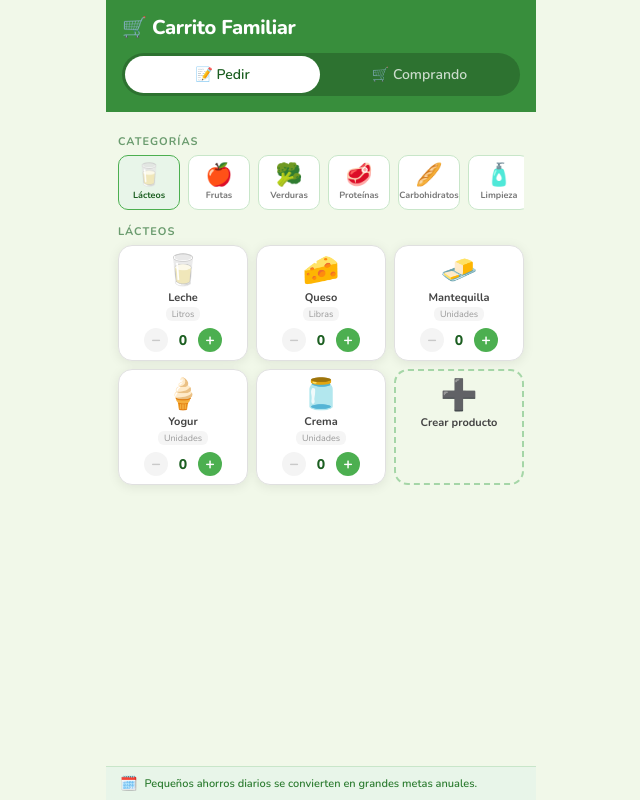
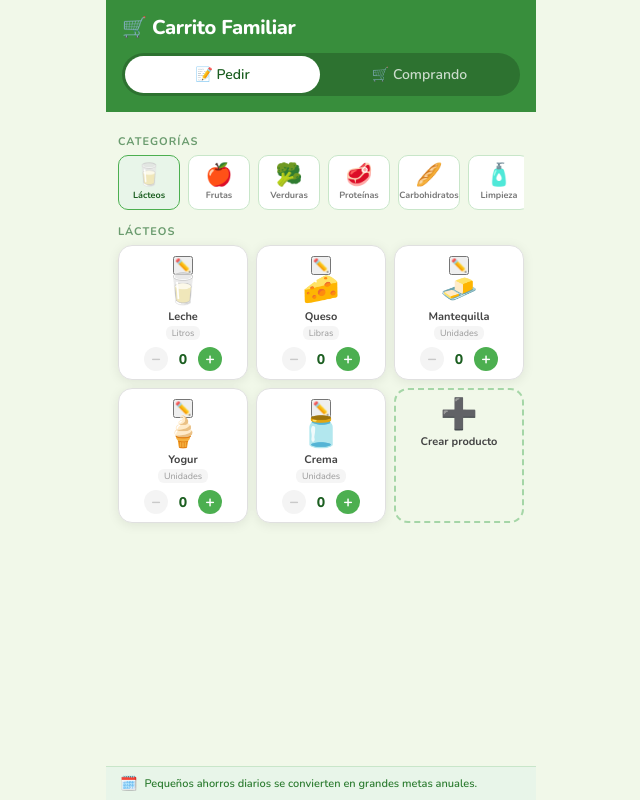
Before and after one commit to arteal-quimico/carrito-familiar, a React (Vite) app: page / in a window 1280 px wide. Shown: the whole page, without its empty margins (319-959 px from the left). Built offline with nearby package versions, Linux system fonts and the light colour scheme; no server answers; the database is empty.

Commit message:
Update PedirView.jsx

```diff
--- a/src/components/PedirView.jsx
+++ b/src/components/PedirView.jsx
@@ -1,9 +1,11 @@
 import { useState } from 'react'
 import { CATEGORIES, UNITS } from '../data/products'
+import CreateProductModal from './CreateProductModal'
 
-export default function PedirView({ products, items, addItem, updateItem, onOpenCreate }) {
+export default function PedirView({ products, items, addItem, updateItem, onOpenCreate, onEditProduct, onDeleteProduct }) {
   const [selectedCat, setSelectedCat] = useState('lacteos')
   const [localQty, setLocalQty] = useState({})
+  const [editingProduct, setEditingProduct] = useState(null)
 
   const getItemKey = (catId, productId) => `${catId}_${productId}`
 
@@ -16,12 +18,11 @@ export default function PedirView({ products, items, addItem, updateItem, onOpen
     const key = getItemKey(catId, product.id)
     const currentQty = getQty(catId, product.id)
     const newQty = Math.max(0, currentQty + delta)
-
     setLocalQty(prev => ({ ...prev, [key]: newQty }))
 
     if (newQty === 0) {
       if (items[key] && (items[key].confirmedQty || 0) === 0) {
-        const { removeItem } = await import('../hooks/useFirebase')
+        await updateItem(key, { pendingQty: 0 })
       }
     } else if (!items[key]) {
       await addItem(key, {
@@ -61,16 +62,20 @@ export default function PedirView({ products, items, addItem, updateItem, onOpen
       <div className="section-label">{currentCat?.name}</div>
       <div className="products-grid">
         {prods.map(product => {
-          const key = getItemKey(selectedCat, product.id)
           const qty = getQty(selectedCat, product.id)
           const isAdded = qty > 0
           const unitLabel = UNITS.find(u => u.id === product.unit)?.label || product.unit
 
           return (
-            <div
-              key={product.id}
-              className={`product-card ${isAdded ? 'added' : ''}`}
-            >
+            <div key={product.id} className={`product-card ${isAdded ? 'added' : ''}`}>
+              {/* Botón editar */}
+              <button
+                className="edit-btn"
+                onClick={e => { e.stopPropagation(); setEditingProduct({ ...product, category: selectedCat }) }}
+              >
+                ✏️
+              </button>
+
               <span className="product-emoji">{product.emoji}</span>
               <div className="product-name">{product.name}</div>
               <div className="product-unit">{unitLabel}</div>
@@ -99,6 +104,22 @@ export default function PedirView({ products, items, addItem, updateItem, onOpen
           <div className="product-name">Crear producto</div>
         </button>
       </div>
+
+      {/* Modal editar */}
+      {editingProduct && (
+        <CreateProductModal
+          editProduct={editingProduct}
+          onClose={() => setEditingProduct(null)}
+          onSave={async (updated) => {
+            await onEditProduct(updated)
+            setEditingProduct(null)
+          }}
+          onDelete={async (product) => {
+            await onDeleteProduct(product)
+            setEditingProduct(null)
+          }}
+        />
+      )}
     </div>
   )
 }
```
